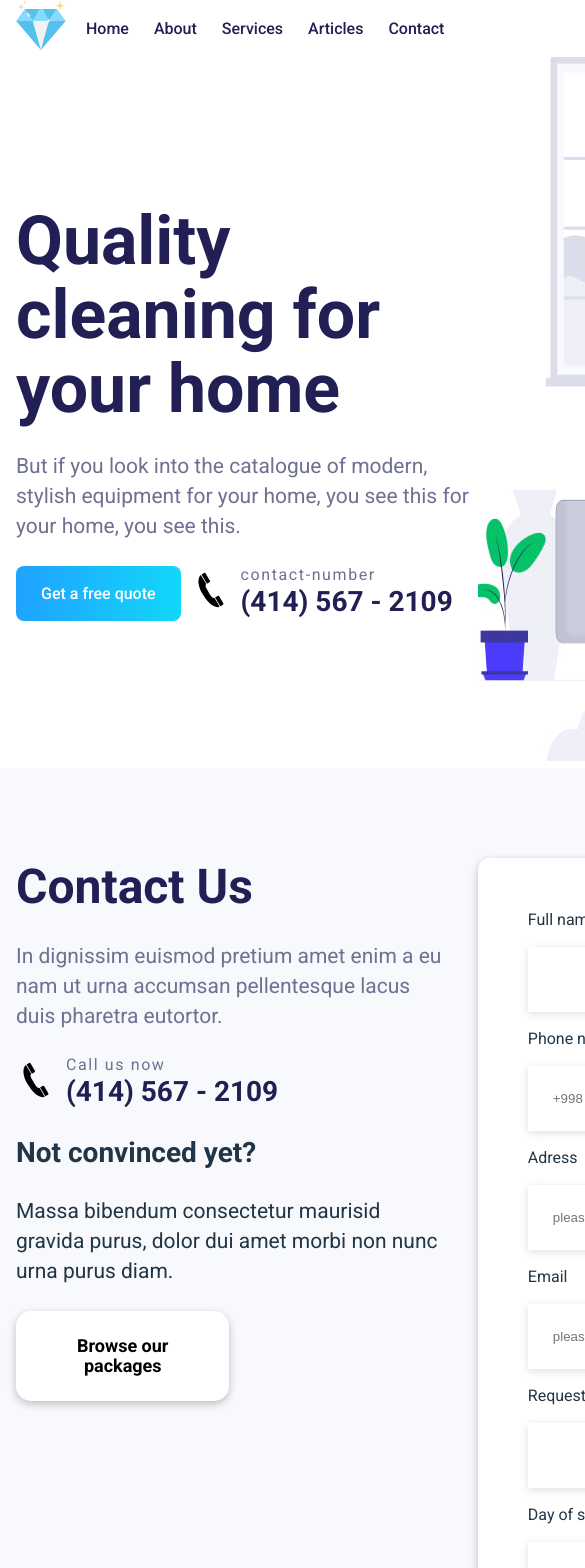
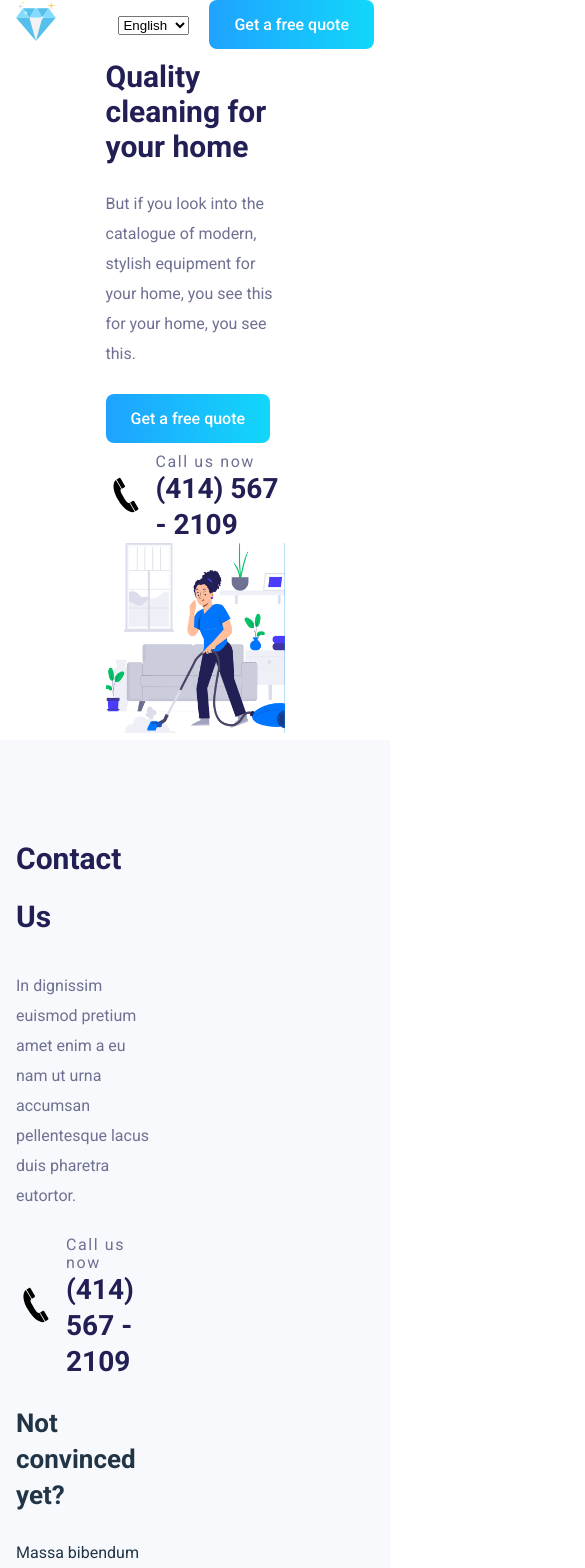
Before and after one commit to Steelgrou/Clearing, a React (Vite) app: page / in a window 390 px wide. Shown: the top 1568 px of the page, 585 px wide, since content can reach past the window. Built offline with nearby package versions, Linux system fonts and the light colour scheme.

Commit message:
responsive

```diff
--- a/src/Components/Call/Call.jsx
+++ b/src/Components/Call/Call.jsx
@@ -15,7 +15,7 @@ export default function Call() {
                     <img className='contact-img__phone' src={call} alt="" />
                 </div>
                 <div className="contact-number">
-                    <h3>{t('contact-number')}</h3>
+                    <h3>{t('contact.number')}</h3>
                     <a href="tel:+998993024512">(414) 567 - 2109</a>
 
                 </div>
--- a/src/Components/Entrance/Entrance.css
+++ b/src/Components/Entrance/Entrance.css
@@ -38,5 +38,3 @@
 .entrance-right {
     width: 50%
 }
-
-.entrance-right img {}
--- a/src/Components/Header/Header.css
+++ b/src/Components/Header/Header.css
@@ -31,3 +31,223 @@ nav ul li a {
 .header-logo img {
     width: 50px;
 }
+
+/* Responsive */
+
+@media (max-width: 1280px) {
+    nav {
+        display: none;
+    }
+}
+
+@media (max-width: 1024px) {
+
+    .entrance-right img {
+        width: 100%
+    }
+
+    .entrance h2 {
+        font-size: 46px;
+    }
+
+    .contact-left h2 {
+        font-size: 46px;
+    }
+
+    #myForm div {
+        width: 100%;
+    }
+}
+
+@media (max-width: 768px) {
+
+    .entrance-right img {
+        width: 100%
+    }
+
+    .entrance h2 {
+        font-size: 36px;
+        line-height: 39.01px;
+    }
+
+    .entrance h3 {
+        font-size: 18px;
+    }
+
+    #myForm div {
+        width: 100%;
+    }
+
+    .contact-left h2 {
+        font-size: 36px;
+    }
+
+    .contact-left h4 {
+        font-size: 18px;
+    }
+
+    .entrance-box {
+        flex-direction: column;
+        align-items: start;
+    }
+
+
+
+
+}
+
+@media (max-width: 640px) {
+    .header-logo img {
+        width: 40px;
+
+    }
+
+    .entrance-right img {
+        width: 100%
+    }
+
+    .entrance h2 {
+        padding-top: 10px;
+        font-size: 30px;
+        line-height: 35px;
+    }
+
+    .entrance h3 {
+        font-size: 16px;
+    }
+
+    #myForm div {
+        width: 100%;
+    }
+
+    .contact-left h2 {
+        font-size: 30px;
+    }
+
+    .contact-left h4 {
+        font-size: 16px;
+    }
+
+    .entrance-box {
+        flex-direction: column;
+        align-items: start;
+    }
+
+    .contact-left h5 {
+        font-size: 26px;
+    }
+
+    .contact-left h6 {
+        font-size: 16px;
+    }
+
+    .contact-left button {
+        width: 100%;
+        padding: 20px;
+        font-size: 16px;
+    }
+
+    .contact-right button {
+        font-size: 12px;
+        padding: 20px;
+    }
+
+
+    .contact-right div input {
+        font-size: 12px;
+        padding: 0;
+        border-radius: 15px;
+
+    }
+
+}
+
+
+@media (max-width: 449px) {
+    .entrance-wrapper {
+
+
+        flex-direction: column;
+
+    }
+
+    .entrance-left {}
+
+    .contact-wrapper {
+        flex-direction: column;
+
+    }
+
+    .contact-right div {}
+
+
+    .header-logo img {
+        width: 40px;
+
+    }
+
+    .entrance-right img {
+        width: 100%
+    }
+
+    .entrance h2 {
+        padding-top: 10px;
+        font-size: 30px;
+        line-height: 35px;
+    }
+
+    .entrance h3 {
+        font-size: 16px;
+    }
+
+    #myForm div {}
+
+    .contact-left h2 {
+        font-size: 30px;
+    }
+
+    .contact-left h4 {
+        font-size: 16px;
+    }
+
+    .entrance-box {
+        flex-direction: column;
+
+    }
+
+    .contact-left h5 {
+        font-size: 26px;
+    }
+
+    .contact-left h6 {
+        font-size: 16px;
+    }
+
+    .contact-left button {
+        width: 100%;
+        padding: 20px;
+        font-size: 16px;
+    }
+
+    .contact-right button {
+        font-size: 12px;
+        padding: 20px;
+    }
+
+
+    .contact-right div input {
+        font-size: 12px;
+        padding: 0;
+        border-radius: 15px;
+
+    }
+
+    .contact-right {
+        width: 100%;
+    }
+
+
+    .contact-left {
+        width: 100%;
+    }
+}
```
